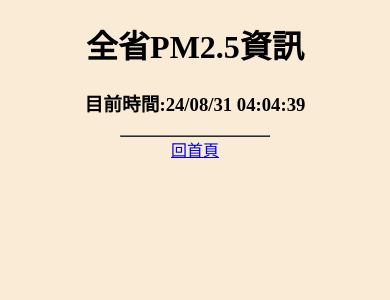
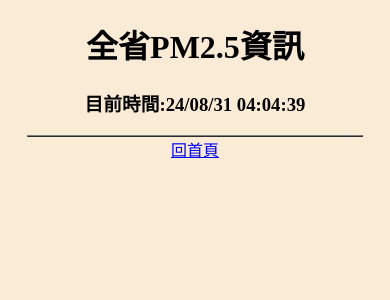
Before and after one commit to jasonyen84/flask, a Flask app: page /pm25 in a window 390 px wide. Shown: the top 300 px of the page. Run offline with Flask 3, Linux system fonts and the light colour scheme; data that the repository does not hold is empty.

Commit message:
修正PM25時間錯誤

```diff
--- a/main.py
+++ b/main.py
@@ -31,7 +31,7 @@ def get_pm25():
     datas = {
         "columns": columns,
         "values": values,
-        "today": today.strftime("%y/%m/%d %M:%H:%S"),
+        "today": today.strftime("%y/%m/%d %H:%M:%S"),
     }
     return render_template("pm25.html", datas=datas)
 
--- a/templates/pm25.html
+++ b/templates/pm25.html
@@ -22,6 +22,15 @@
 
         td {
             background-color: darkgoldenrod;
+        }
+
+        /* 響應式網頁 */
+        /* 小畫面時90%，大畫面時40% */
+        @media screen and (max-width:1024px) {
+            table {
+                width: 90%;
+            }
+
         }
     </style>
 </head>
```
